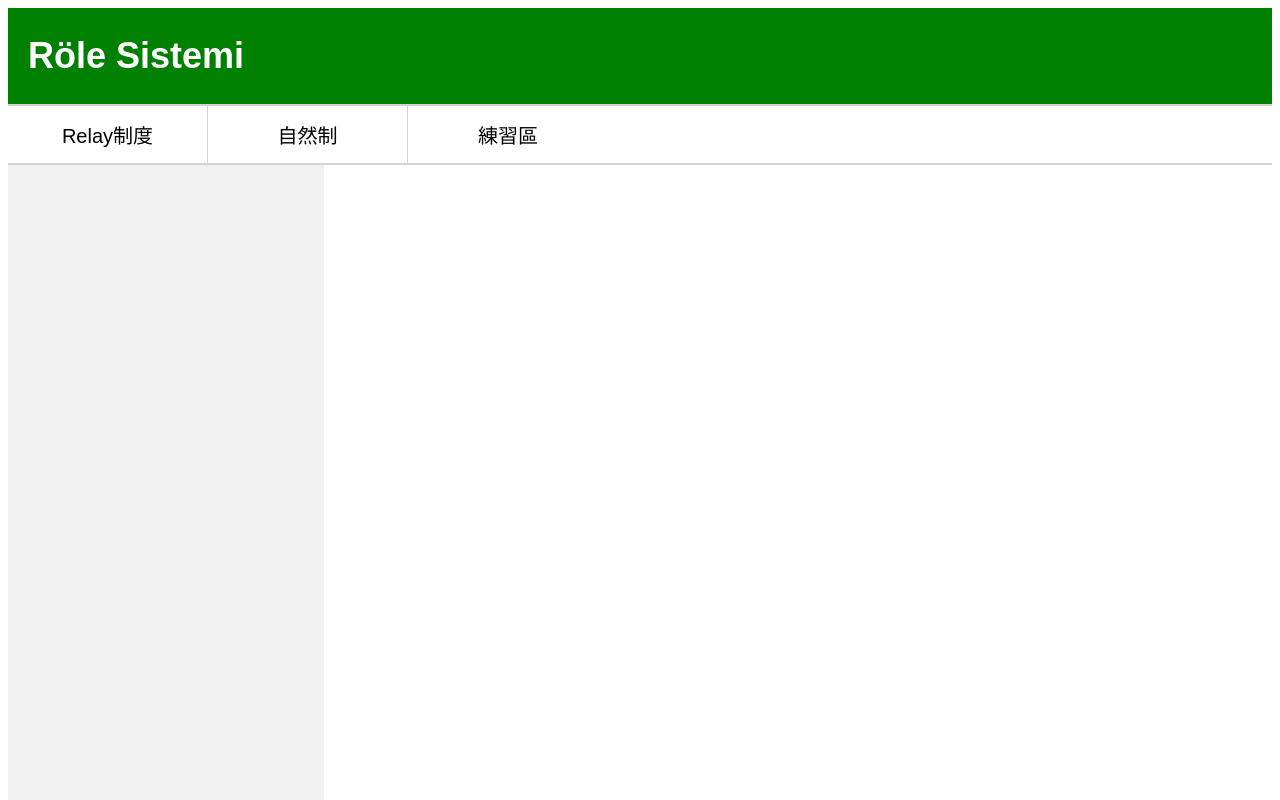
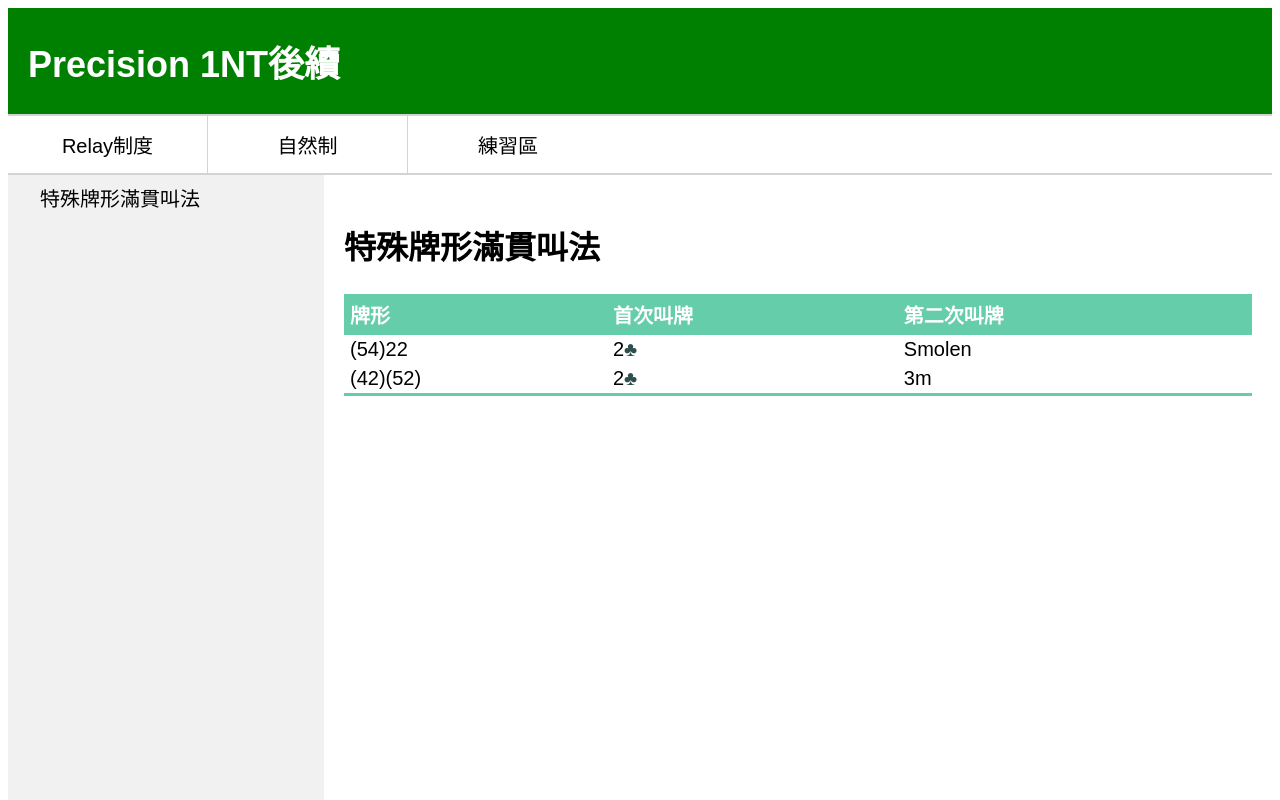
Before and after one commit to TNPLR/tnplr.github.io, a Nuxt app: page /precision/precision1nt in a window 1280 px wide. Shown: the top 800 px of the page. Built offline with nearby package versions, Linux system fonts and the light colour scheme.

Commit message:
New directory for precision club

```diff
--- /dev/null
+++ b/pages/precision/index.vue
@@ -0,0 +1,3 @@
+<template><h2>Precision Club</h2>
+<p>精準制，相關資料準備中</p>
+</template>
--- /dev/null
+++ b/pages/precision/precision1nt.vue
@@ -0,0 +1,48 @@
+<template>
+  <article ref="Article">
+      <div><h2>特殊牌形滿貫叫法</h2>
+        <table>
+          <thead>
+            <tr>
+              <th>牌形</th>
+              <th>首次叫牌</th>
+              <th>第二次叫牌</th>
+            </tr>
+          </thead>
+          <tbody>
+            <tr>
+              <td>(54)22</td>
+              <td>2!C</td>
+              <td>Smolen</td>
+            </tr>
+            <tr>
+              <td>(42)(52)</td>
+              <td>2!C</td>
+              <td>3m</td>
+            </tr>
+          </tbody>
+        </table>
+      </div>
+  </article>
+  </template>
+
+<script setup lang="ts">
+import replaceSuitSigns from '~/modules/replaceSuitSigns';
+import genTOC from '~/modules/genTOC';
+import type { TocElement } from '~/type/type';
+
+const article = useTemplateRef<HTMLElement>('Article');
+const toc = useState<TocElement[]>('toc');
+
+const title = useState<string>('title');
+const topic = useState<string>('topic');
+
+onMounted(() => {
+  if (article.value !== null) {
+    replaceSuitSigns(article.value);
+  }
+  genTOC(toc);
+  topic.value = "Precision 1NT後續";
+  title.value = "Precision Club";
+});
+</script>
```
